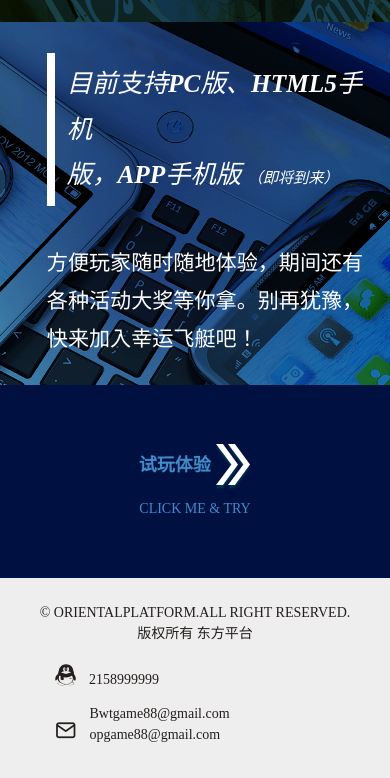
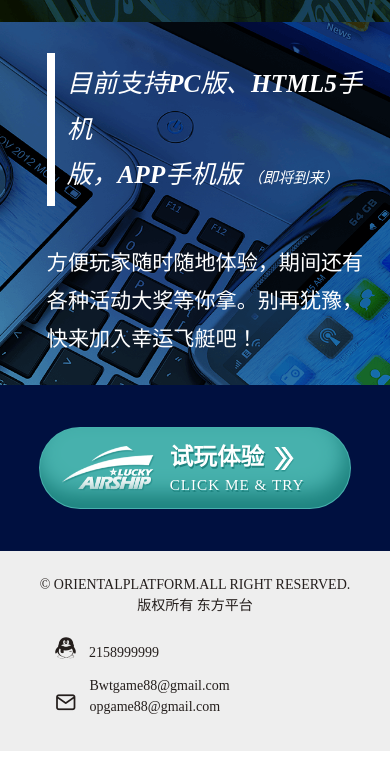
Before and after one commit to Hong-liyen/GPO, a plain HTML site: page luckyairship/index.html in a window 390 px wide. Shown: the part 977-1755 px from the top of the page. After the commit the page ends 1728 px from the top, so only its background shows below. Drawn offline with Linux system fonts and the light colour scheme; files whose address does not match are found by name.

Commit message:
Add files via upload

```diff
--- a/stylesheets/style.css
+++ b/stylesheets/style.css
@@ -4297,9 +4297,10 @@ footer .col-lg-6 p {
   background-color: #001040;
 }
 /* line 1787, ../sass/style.sass */
-.btn-area button {
+.btn-area .btn-button {
   background: url(../images/icon/airshipLogo.png) no-repeat 10% center;
   background-size: 30%;
+  outline: none;
   margin: 0 auto;
   width: 28%;
   background-color: #47b1ad;
@@ -4310,93 +4311,93 @@ footer .col-lg-6 p {
 }
 @media only screen and (max-width: 1440px) {
   /* line 1787, ../sass/style.sass */
-  .btn-area button {
+  .btn-area .btn-button {
     padding: 1.5vh;
     width: 32%;
   }
 }
 @media only screen and (max-width: 1024px) {
   /* line 1787, ../sass/style.sass */
-  .btn-area button {
+  .btn-area .btn-button {
     width: 50%;
   }
 }
 @media only screen and (max-width: 768px) {
   /* line 1787, ../sass/style.sass */
-  .btn-area button {
+  .btn-area .btn-button {
     width: 80%;
   }
 }
-/* line 1804, ../sass/style.sass */
-.btn-area button:hover, .btn-area button:focus {
+/* line 1805, ../sass/style.sass */
+.btn-area .btn-button:hover, .btn-area .btn-button:focus {
   transition: all 0.5s;
   color: #fff;
   opacity: 0.7;
 }
-/* line 1808, ../sass/style.sass */
-.btn-area button .btn-text {
+/* line 1809, ../sass/style.sass */
+.btn-area .btn-button .btn-text {
   margin-left: 12vw;
 }
 @media only screen and (max-width: 1440px) {
-  /* line 1808, ../sass/style.sass */
-  .btn-area button .btn-text {
+  /* line 1809, ../sass/style.sass */
+  .btn-area .btn-button .btn-text {
     margin-left: 14vw;
   }
 }
 @media only screen and (max-width: 1024px) {
-  /* line 1808, ../sass/style.sass */
-  .btn-area button .btn-text {
+  /* line 1809, ../sass/style.sass */
+  .btn-area .btn-button .btn-text {
     margin-left: 20vw;
   }
 }
 @media only screen and (max-width: 768px) {
-  /* line 1808, ../sass/style.sass */
-  .btn-area button .btn-text {
+  /* line 1809, ../sass/style.sass */
+  .btn-area .btn-button .btn-text {
     margin-left: 30vw;
   }
 }
-/* line 1816, ../sass/style.sass */
-.btn-area button h4, .btn-area button p {
+/* line 1817, ../sass/style.sass */
+.btn-area .btn-button h4, .btn-area .btn-button p {
   margin: 0;
   text-align: left;
   line-height: 1.4;
   text-shadow: 1px 2px 0px #1e837f;
 }
-/* line 1821, ../sass/style.sass */
-.btn-area button h4 {
+/* line 1822, ../sass/style.sass */
+.btn-area .btn-button h4 {
   font-size: 4.5vh;
 }
 @media only screen and (max-width: 1440px) {
-  /* line 1821, ../sass/style.sass */
-  .btn-area button h4 {
+  /* line 1822, ../sass/style.sass */
+  .btn-area .btn-button h4 {
     font-size: 3.8vh;
   }
 }
 @media only screen and (max-width: 425px) {
-  /* line 1821, ../sass/style.sass */
-  .btn-area button h4 {
+  /* line 1822, ../sass/style.sass */
+  .btn-area .btn-button h4 {
     font-size: 2.8vh;
   }
 }
-/* line 1827, ../sass/style.sass */
-.btn-area button h4 img {
+/* line 1828, ../sass/style.sass */
+.btn-area .btn-button h4 img {
   width: 12%;
   margin-left: 0.5vh;
 }
-/* line 1831, ../sass/style.sass */
-.btn-area button p {
+/* line 1832, ../sass/style.sass */
+.btn-area .btn-button p {
   font-size: 2vh;
   letter-spacing: 1px;
 }
 @media only screen and (max-width: 768px) {
-  /* line 1831, ../sass/style.sass */
-  .btn-area button p {
+  /* line 1832, ../sass/style.sass */
+  .btn-area .btn-button p {
     font-size: 2.5vh;
   }
 }
 @media only screen and (max-width: 425px) {
-  /* line 1831, ../sass/style.sass */
-  .btn-area button p {
+  /* line 1832, ../sass/style.sass */
+  .btn-area .btn-button p {
     font-size: 1.8vh;
   }
 }
```
